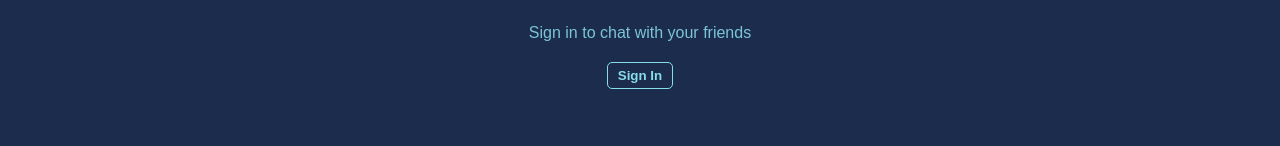
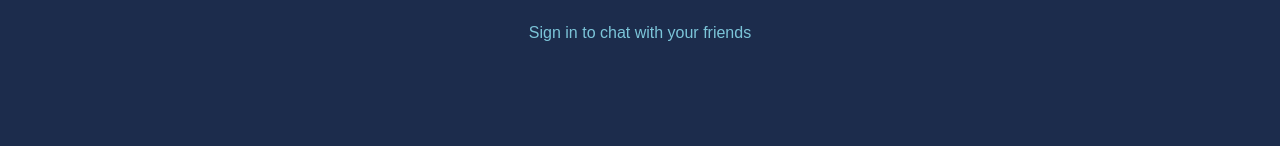
Before and after one commit to AlinaSyniavska/meduzzen-messenger, a React (Vite) app in the folder web-app/: page / in a window 1280 px wide. Shown: the part 154-300 px from the top of the page. Built offline with nearby package versions, Linux system fonts and the light colour scheme; no server answers.

Commit message:
Implemented redirect to sign in after sign up

```diff
--- a/web-app/src/components/AuthForm/AuthForm.tsx
+++ b/web-app/src/components/AuthForm/AuthForm.tsx
@@ -25,6 +25,8 @@ const AuthForm: FC<IProps> = ({ isOpen, setOpen, action, setUser }) => {
         try {
             const id = (await userService.create(user)).data;
             console.log(id);
+
+            await signIn(user);
         } catch (e) {
             console.error('Registration failed', e);
         }
--- a/web-app/src/components/Welcome/Welcome.tsx
+++ b/web-app/src/components/Welcome/Welcome.tsx
@@ -1,19 +1,10 @@
 import { FC } from 'react';
-// import { auth } from "../../firebase";
-// import { GoogleAuthProvider, signInWithRedirect } from "firebase/auth";
 
 const Welcome: FC = () => {
-    const signIn = () => {
-
-    };
-
     return (
       <main className="welcome">
         <h2>Welcome to Meduzzen Chat</h2>
         <p>Sign in to chat with your friends</p>
-        <button className="sign-in dark-sign-in" onClick={signIn}>
-          Sign In
-        </button>
       </main>
     );
 };
```
